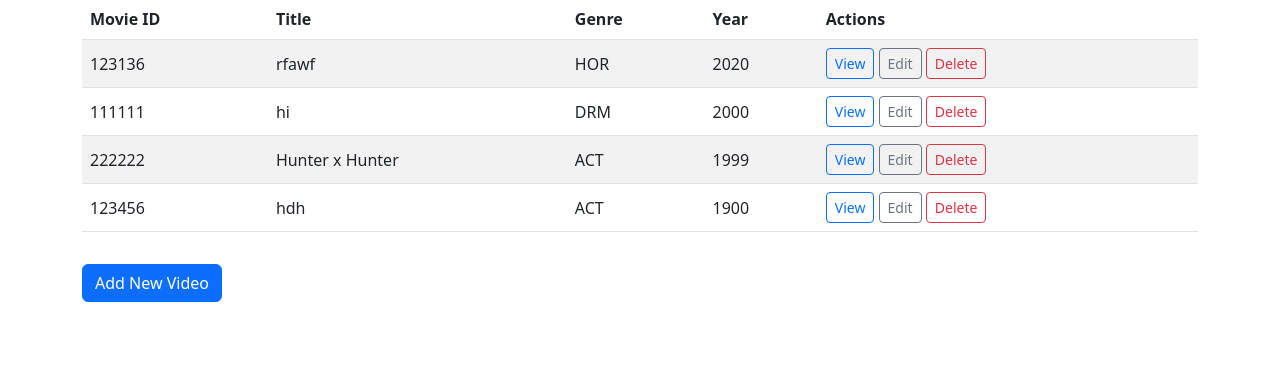
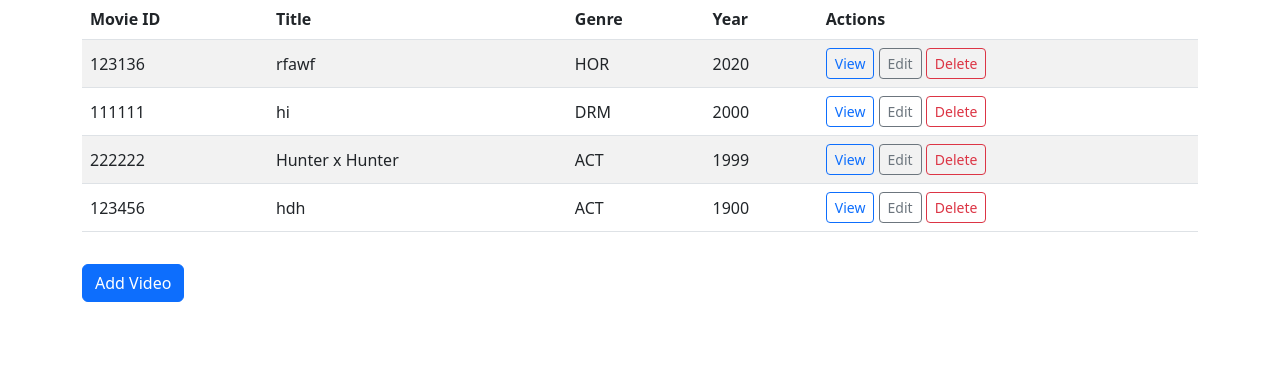
Before and after one commit to Hasanzg/Homework, a Django app: page / in a window 1280 px wide. Shown: the part 145-528 px from the top of the page. Run offline with Django 5.2, Linux system fonts and the light colour scheme; data comes from the database, SQL or seed files in the repository.

Commit message:
Update video_list.html

```diff
--- a/store/templates/store/video_list.html
+++ b/store/templates/store/video_list.html
@@ -37,6 +37,6 @@
 
   <!-- Button moved here -->
   <div class="mt-3">
-    <a href="{% url 'video_create' %}" class="btn btn-primary">Add New Video</a>
+    <a href="{% url 'video_create' %}" class="btn btn-primary">Add Video</a>
   </div>
 {% endblock %}
```
